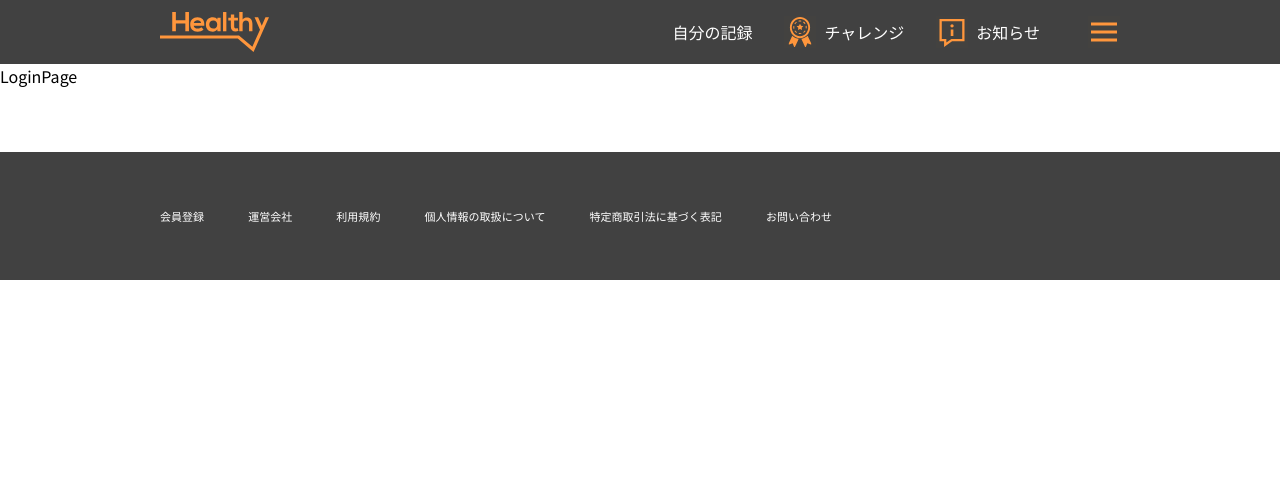
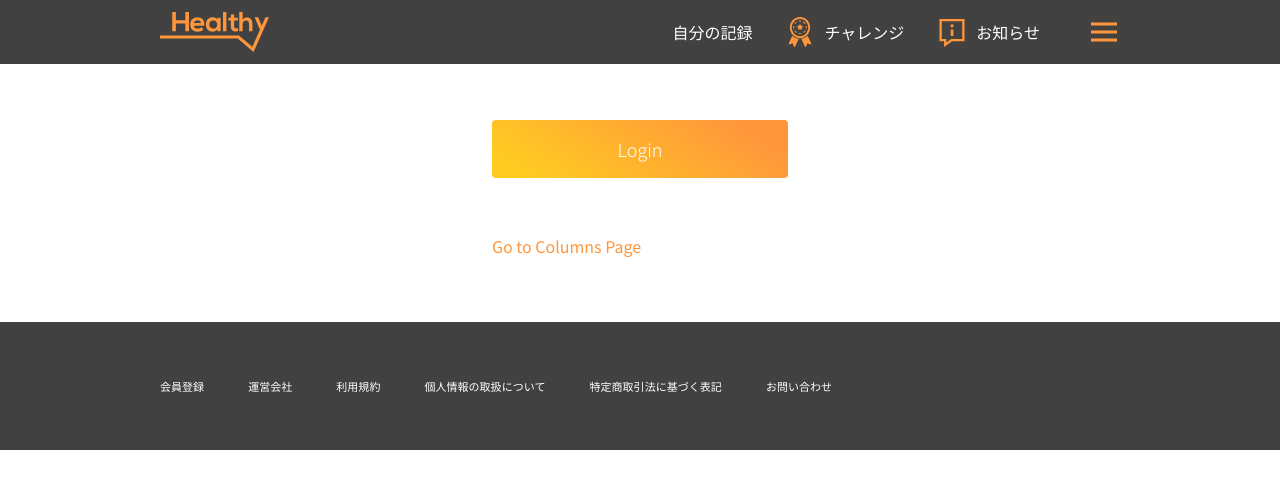
Before and after one commit to NguyenChiTrung1310/NguyenChiTrung_Test_20230116, a React (Create React App) app in the folder frontend/: page /login in a window 1280 px wide. Shown: the top 488 px of the page. Built offline with nearby package versions, Linux system fonts and the light colour scheme; some icons are missing.

Commit message:
Update login page

```diff
--- a/frontend/src/pages/LoginPage/index.tsx
+++ b/frontend/src/pages/LoginPage/index.tsx
@@ -1,7 +1,34 @@
 import React from 'react';
+import { NavLink, useNavigate } from 'react-router-dom';
+
+import { useAuth } from '@/context/Auth';
+import { ROUTES } from '@/utils/routes';
+
+import Button from '@/components/@cores/Button';
 
 const LoginPage = () => {
-  return <div>LoginPage</div>;
+  const { onLogin, token } = useAuth();
+  const navigate = useNavigate();
+
+  if (token) {
+    navigate('/');
+  }
+
+  return (
+    <div className='w-full'>
+      <div className='mt-14 block w-fit mx-auto'>
+        <Button onClick={onLogin} className=''>
+          Login
+        </Button>
+
+        <div className='mt-14'>
+          <NavLink to={ROUTES.COLUMNS} className='text-primary'>
+            Go to Columns Page
+          </NavLink>
+        </div>
+      </div>
+    </div>
+  );
 };
 
 export default LoginPage;
```
